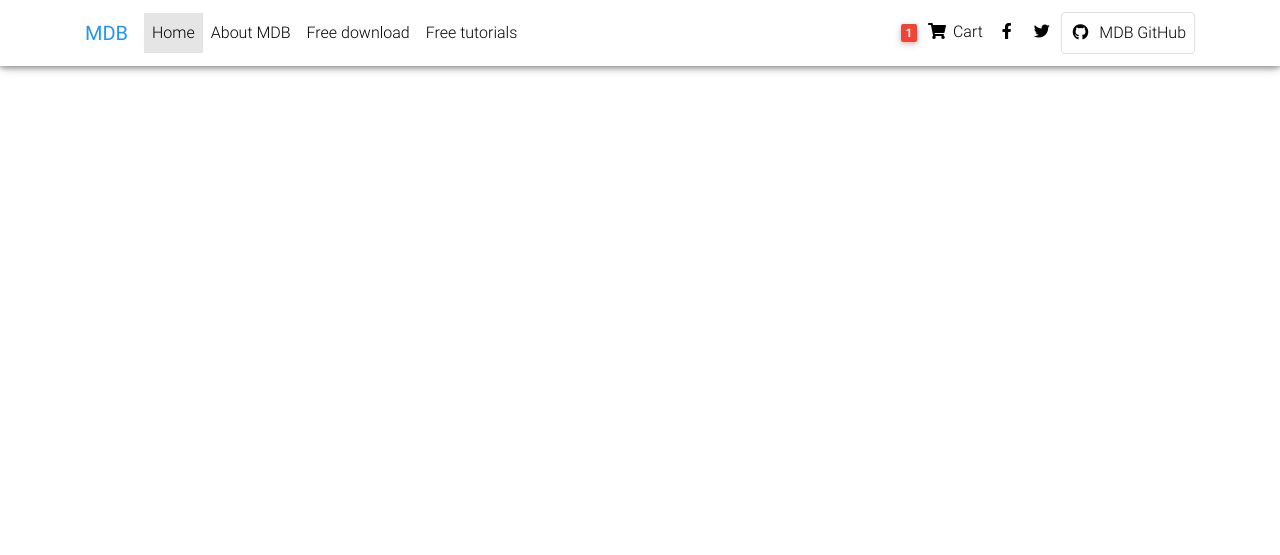
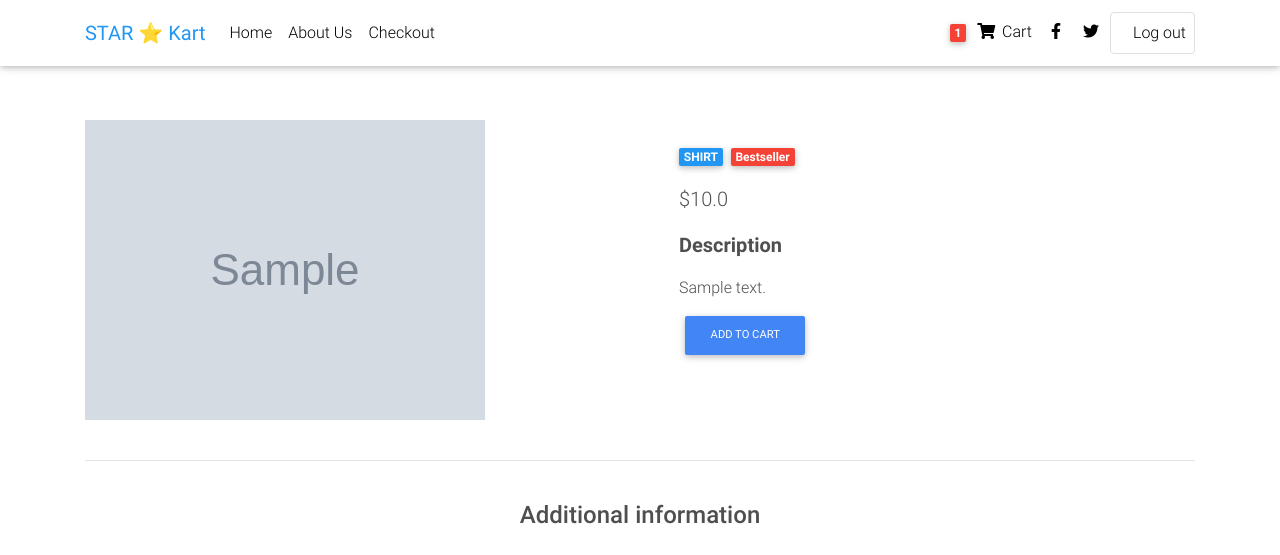
Before and after one commit to sibi1999/Retail_store_using_django, a Django app: page /shopping/product/1/ in a window 1280 px wide. Shown: the top 555 px of the page. Run offline with Django 3.2, Linux system fonts and the light colour scheme; tables that the repository leaves empty hold one stand-in row (values such as "Sample post"); grey boxes marked "Sample" are stand-in pictures; some libraries are stand-ins or nearby versions.

Commit message:
so far done with small small changes..mothish design cancelling pending

```diff
--- a/shopping/templates/shopping/base.html
+++ b/shopping/templates/shopping/base.html
@@ -7,7 +7,7 @@
       <meta charset="utf-8">
       <meta name="viewport" content="width=device-width, initial-scale=1, shrink-to-fit=no">
       <meta http-equiv="x-ua-compatible" content="ie=edge">
-      <title>Material Design Bootstrap</title>
+      <title>{%block title%}{%endblock title %}</title>
       <!-- Font Awesome -->
       <link rel="stylesheet" href="https://use.fontawesome.com/releases/v5.11.2/css/all.css">
       <!-- Bootstrap core CSS -->
@@ -48,12 +48,15 @@
     </head>
 
     <!-- Navbar -->
-  <header>
+
+
+  <!-- Navbar -->
+  <body>
     <nav class="navbar fixed-top navbar-expand-lg navbar-light white scrolling-navbar">
       <div class="container">
 
         <!-- Brand -->
-      <a class="navbar-brand waves-effect" href="https://mdbootstrap.com/docs/jquery/" target="_blank">
+        <a class="navbar-brand waves-effect" href="#" target="_blank">
           <strong class="blue-text">STAR ⭐ Kart</strong>
         </a>
 
@@ -68,22 +71,19 @@
 
           <!-- Left -->
           <ul class="navbar-nav mr-auto">
-          <li class="nav-item active">
-            <a class="nav-link waves-effect" href="#">Home
+            <li class="nav-item">
+              <a class="nav-link waves-effect" href="{% url 'shopping:home' %}">Home
                 <span class="sr-only">(current)</span>
               </a>
             </li>
             <li class="nav-item">
-            <a class="nav-link waves-effect" href="https://mdbootstrap.com/docs/jquery/" target="_blank">About MDB</a>
+              <a class="nav-link waves-effect" href="#" target="_blank">About Us</a>
             </li>
             <li class="nav-item">
-            <a class="nav-link waves-effect" href="https://mdbootstrap.com/docs/jquery/getting-started/download/"
-              target="_blank">Free download</a>
+              <a class="nav-link waves-effect" href="{% url 'shopping:checkout' %}"
+                target="_blank">Checkout</a>
             </li>
-          <li class="nav-item">
-            <a class="nav-link waves-effect" href="https://mdbootstrap.com/education/bootstrap/" target="_blank">Free
-              tutorials</a>
-          </li>
+
           </ul>
 
           <!-- Right -->
@@ -96,19 +96,19 @@
               </a>
             </li>
             <li class="nav-item">
-            <a href="https://www.facebook.com/mdbootstrap" class="nav-link waves-effect" target="_blank">
+              <a href="#" class="nav-link waves-effect" target="_blank">
                 <i class="fab fa-facebook-f"></i>
               </a>
             </li>
             <li class="nav-item">
-            <a href="https://twitter.com/MDBootstrap" class="nav-link waves-effect" target="_blank">
+              <a href="#" class="nav-link waves-effect" target="_blank">
                 <i class="fab fa-twitter"></i>
               </a>
             </li>
             <li class="nav-item">
-            <a href="https://github.com/mdbootstrap/bootstrap-material-design" class="nav-link border border-light rounded waves-effect"
+              <a href="#" class="nav-link border border-light rounded waves-effect"
                 target="_blank">
-              <i class="fab fa-github mr-2"></i>MDB GitHub
+                <i class="fab  mr-2"></i>Log out
               </a>
             </li>
           </ul>
@@ -117,9 +117,7 @@
 
       </div>
     </nav>
-  </header>
-  <!-- Navbar -->
-  <body>
+
     {% block content  %}
     {% endblock content %}
 
--- a/shopping/templates/shopping/checkout-page.html
+++ b/shopping/templates/shopping/checkout-page.html
@@ -2,6 +2,7 @@
 {%load static%}
 <!DOCTYPE html>
 <html lang="en">
+  {%block title%}Check Out {%endblock title %}
 {%block content%}
   <!-- Navbar -->
 
@@ -196,7 +197,7 @@
 
           <!-- Heading -->
           <h4 class="d-flex justify-content-between align-items-center mb-3">
-            <span class="text-muted">Your cart</span>
+            <span class="text-muted">2</span>
             <span class="badge badge-secondary badge-pill">3</span>
           </h4>
 
--- a/shopping/templates/shopping/home-page.html
+++ b/shopping/templates/shopping/home-page.html
@@ -46,6 +46,8 @@
     }
 
   </style>
+
+{%block title%}STAR KART ⭐{%endblock title %}
 </head>
 
 <body>
@@ -206,7 +208,7 @@
               </a>
             </li>
             <li class="nav-item">
-              <a class="nav-link" href="#">Shirts</a>
+              <a class="nav-link" href="{% url 'shopping:home'%}?action=shirt">Shirts</a>
             </li>
             <li class="nav-item">
               <a class="nav-link" href="#">Sport wears</a>
--- a/shopping/templates/shopping/mycart.html
+++ b/shopping/templates/shopping/mycart.html
@@ -1,9 +1,10 @@
 
 {% extends 'shopping/base.html' %}
 {%load static%}
+{%block title%}MY KART ⭐{%endblock title %}
 
 {% block content %}
-<div class="container" style:>
+<div class="container" >
     <div class="row">
         <div class="col-md-8">
 
--- a/shopping/templates/shopping/product-page.html
+++ b/shopping/templates/shopping/product-page.html
@@ -2,81 +2,11 @@
 {% load static %}
 <!DOCTYPE html>
 <html lang="en">
-
+  {%block title%}Product ⭐{%endblock title %}
 {%block content%}
 
 <body>
 
-  <!-- Navbar -->
-  <nav class="navbar fixed-top navbar-expand-lg navbar-light white scrolling-navbar">
-    <div class="container">
-
-      <!-- Brand -->
-      <a class="navbar-brand waves-effect" href="https://mdbootstrap.com/docs/jquery/" target="_blank">
-        <strong class="blue-text">MDB</strong>
-      </a>
-
-      <!-- Collapse -->
-      <button class="navbar-toggler" type="button" data-toggle="collapse" data-target="#navbarSupportedContent"
-        aria-controls="navbarSupportedContent" aria-expanded="false" aria-label="Toggle navigation">
-        <span class="navbar-toggler-icon"></span>
-      </button>
-
-      <!-- Links -->
-      <div class="collapse navbar-collapse" id="navbarSupportedContent">
-
-        <!-- Left -->
-        <ul class="navbar-nav mr-auto">
-          <li class="nav-item active">
-            <a class="nav-link waves-effect" href="#">Home
-              <span class="sr-only">(current)</span>
-            </a>
-          </li>
-          <li class="nav-item">
-            <a class="nav-link waves-effect" href="https://mdbootstrap.com/docs/jquery/" target="_blank">About MDB</a>
-          </li>
-          <li class="nav-item">
-            <a class="nav-link waves-effect" href="https://mdbootstrap.com/docs/jquery/getting-started/download/"
-              target="_blank">Free download</a>
-          </li>
-          <li class="nav-item">
-            <a class="nav-link waves-effect" href="https://mdbootstrap.com/education/bootstrap/" target="_blank">Free
-              tutorials</a>
-          </li>
-        </ul>
-
-        <!-- Right -->
-        <ul class="navbar-nav nav-flex-icons">
-          <li class="nav-item">
-            <a class="nav-link waves-effect">
-              <span class="badge red z-depth-1 mr-1"> 1 </span>
-              <i class="fas fa-shopping-cart"></i>
-              <span class="clearfix d-none d-sm-inline-block"> Cart </span>
-            </a>
-          </li>
-          <li class="nav-item">
-            <a href="https://www.facebook.com/mdbootstrap" class="nav-link waves-effect" target="_blank">
-              <i class="fab fa-facebook-f"></i>
-            </a>
-          </li>
-          <li class="nav-item">
-            <a href="https://twitter.com/MDBootstrap" class="nav-link waves-effect" target="_blank">
-              <i class="fab fa-twitter"></i>
-            </a>
-          </li>
-          <li class="nav-item">
-            <a href="https://github.com/mdbootstrap/bootstrap-material-design" class="nav-link border border-light rounded waves-effect"
-              target="_blank">
-              <i class="fab fa-github mr-2"></i>MDB GitHub
-            </a>
-          </li>
-        </ul>
-
-      </div>
-
-    </div>
-  </nav>
-  <!-- Navbar -->
 
   <!--Main layout-->
   <main class="mt-5 pt-4">
@@ -156,9 +86,7 @@
 
           <h4 class="my-4 h4">Additional information</h4>
 
-          <p>Lorem ipsum dolor sit amet consectetur adipisicing elit. Natus suscipit modi sapiente illo soluta odit
-            voluptates,
-            quibusdam officia. Neque quibusdam quas a quis porro? Molestias illo neque eum in laborum.</p>
+          <p>One of the Best Shopping Page you could ever imagine. We have started with Dresses. We will be extending our services with Electronics as soon as Possible.Do Support us and follow us.We are the Best and We serve the best.</p>
 
         </div>
         <!--Grid column-->
@@ -200,69 +128,7 @@
   </main>
   <!--Main layout-->
 
-  <!--Footer-->
-  <footer class="page-footer text-center font-small mt-4 wow fadeIn">
-
-    <!--Call to action-->
-    <div class="pt-4">
-      <a class="btn btn-outline-white" href="https://mdbootstrap.com/docs/jquery/getting-started/download/" target="_blank"
-        role="button">Download MDB
-        <i class="fas fa-download ml-2"></i>
-      </a>
-      <a class="btn btn-outline-white" href="https://mdbootstrap.com/education/bootstrap/" target="_blank" role="button">Start
-        free tutorial
-        <i class="fas fa-graduation-cap ml-2"></i>
-      </a>
-    </div>
-    <!--/.Call to action-->
-
-    <hr class="my-4">
-
-    <!-- Social icons -->
-    <div class="pb-4">
-      <a href="https://www.facebook.com/mdbootstrap" target="_blank">
-        <i class="fab fa-facebook-f mr-3"></i>
-      </a>
-
-      <a href="https://twitter.com/MDBootstrap" target="_blank">
-        <i class="fab fa-twitter mr-3"></i>
-      </a>
-
-      <a href="https://www.youtube.com/watch?v=7MUISDJ5ZZ4" target="_blank">
-        <i class="fab fa-youtube mr-3"></i>
-      </a>
-
-      <a href="https://plus.google.com/u/0/b/107863090883699620484" target="_blank">
-        <i class="fab fa-google-plus-g mr-3"></i>
-      </a>
-
-      <a href="https://dribbble.com/mdbootstrap" target="_blank">
-        <i class="fab fa-dribbble mr-3"></i>
-      </a>
-
-      <a href="https://pinterest.com/mdbootstrap" target="_blank">
-        <i class="fab fa-pinterest mr-3"></i>
-      </a>
-
-      <a href="https://github.com/mdbootstrap/bootstrap-material-design" target="_blank">
-        <i class="fab fa-github mr-3"></i>
-      </a>
-
-      <a href="http://codepen.io/mdbootstrap/" target="_blank">
-        <i class="fab fa-codepen mr-3"></i>
-      </a>
-    </div>
-    <!-- Social icons -->
-
-    <!--Copyright-->
-    <div class="footer-copyright py-3">
-      © 2019 Copyright:
-      <a href="https://mdbootstrap.com/education/bootstrap/" target="_blank"> MDBootstrap.com </a>
-    </div>
-    <!--/.Copyright-->
-
-  </footer>
-  <!--/.Footer-->
+    <!--/.Footer-->
 
   <!-- SCRIPTS -->
   <!-- JQuery -->
--- a/shopping/views.py
+++ b/shopping/views.py
@@ -14,6 +14,8 @@
 class HomeView(ListView):
     model=Item
     template_name="shopping/home-page.html"
+
+
 
 
 class ItemDetailView(DetailView):
```
Lines whose indentation alone changed are shown as unchanged.
